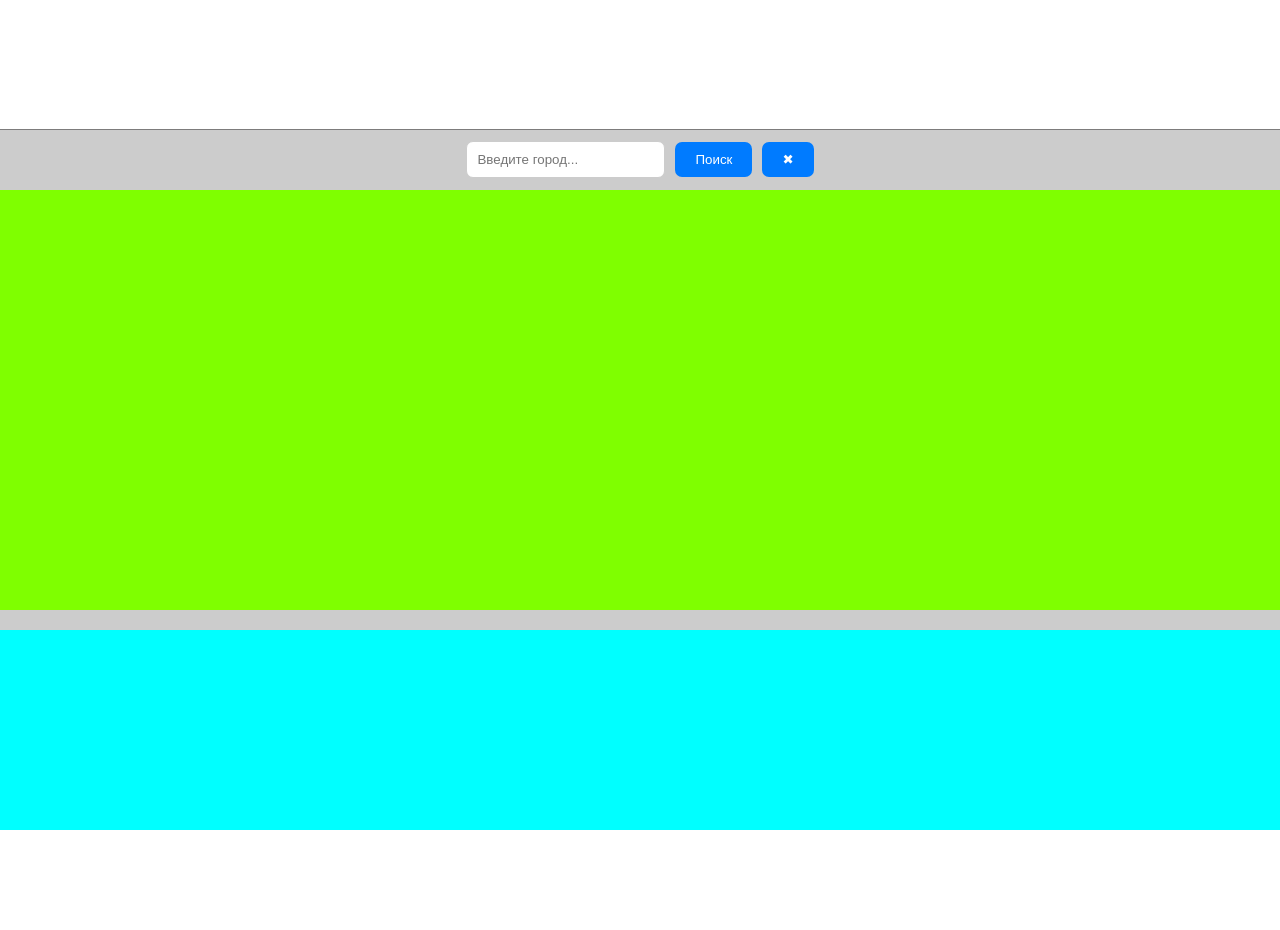
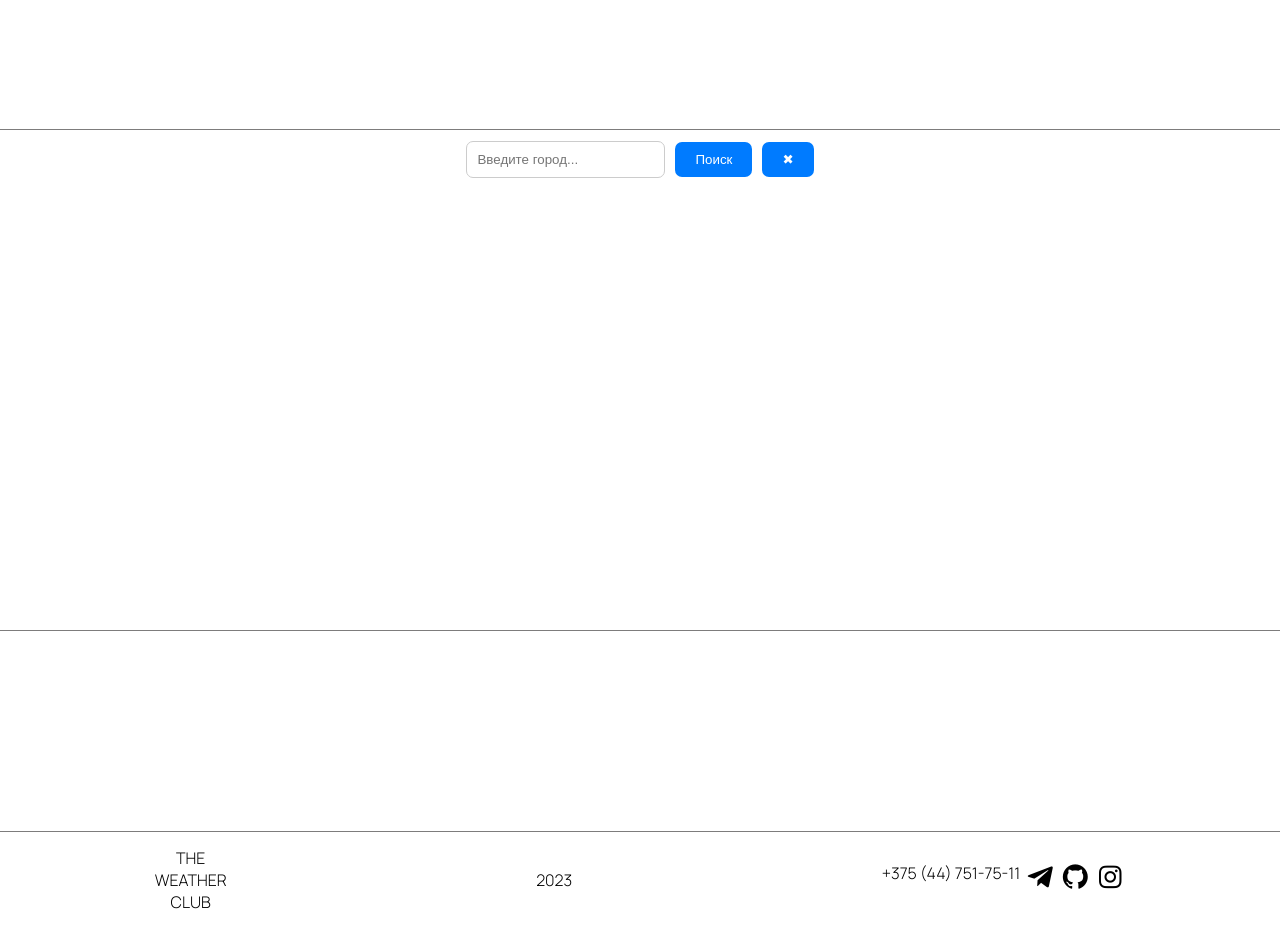
Before and after one commit to artemlakatun/weather_site, a plain HTML site: page index.html in a window 1280 px wide. Shown: the part 1458-2388 px from the top of the page. Before the commit the page ends 2288 px from the top, so only its background shows below. Drawn offline with nearby package versions, Linux system fonts and the light colour scheme.

Commit message:
feat: passed wind_weather(80%), footer(70%)

```diff
--- a/index.html
+++ b/index.html
@@ -96,8 +96,27 @@
             </form>
             <div class="find_weather_info"></div>
         </div>
-        <div class="saved_find_weather"></div>
+        <div class="saved_find_weather">
+        </div>
     </section>
+    <footer class="footer">
+        <div class="footerElements">
+            <span>
+                THE<br>
+                WEATHER<br>
+                CLUB<br>
+            </span>
+        </div>
+        <div class="footerElements">
+            <span>2023</span>
+        </div>
+        <div class="footerElements">
+            <span>+375 (44) 751-75-11</span>
+            <a class="elem" href="https://t.me/artem_lakatun"><i class='bx bxl-telegram'></i></a>
+            <a class="elem" href="https://github.com/artemlakatun"><i class='bx bxl-github'></i></a>
+            <a class="elem"href="https://www.instagram.com/artem_lakatun/"><i class='bx bxl-instagram' ></i></a>
+        </div>
+    </footer>
     <script defer src="index.js"></script>
 </body>
 </html>
--- a/style.css
+++ b/style.css
@@ -308,12 +308,12 @@ header .nav_bar {
 .find_weather_container {
     width: 100%;
     height: 700px;
-    background: #cccccc;
 }
 
 .find_weather {
     width: 100%;
     height: 500px;
+    border-bottom: 1px solid #7d7c7c;
 }
 
 .search {
@@ -359,7 +359,6 @@ header .nav_bar {
     width: 100%;
     height: 400px;
     padding-top: 20px;
-    background: chartreuse;
     display: flex;
     flex-wrap: wrap;
     justify-content: space-around;
@@ -369,12 +368,64 @@ header .nav_bar {
     width: 250px;
     min-width: 250px;
     height: 250px;
-    background: #cccccc;
     margin: 20px;
+    text-align: center;
+    border: 1px solid #7d7c7c;
+    border-radius: 5px;
 }
 
 .saved_find_weather {
     width: 100%;
     height: 200px;
-    background: aqua;
+    border-bottom: 1px solid #7d7c7c;
 }
+
+.saved_city {
+    font-size: 24px;
+    margin: 0 20px 20px 20px;
+}
+
+.delete_button {
+    width: 100px;
+    height: 30px;
+    margin-left: 20px;
+    background: red;
+    border: 1px solid gray;
+    border-radius: 6px;
+    cursor: pointer;
+    transition: background-color 0.3s;
+}
+
+.delete_button:hover {
+    background: #B22222;
+}
+
+.search button:active {
+    background-color: #8B0000;
+}
+
+/* footer */
+
+.footer {
+    width: 100%;
+    height: 100px;
+    display: flex;
+    justify-content: space-around;
+    align-items: center;
+}
+
+.footerElements {
+    margin: 17px;
+    text-align: center;
+    display: flex;
+}
+
+.elem {
+    color: black;
+    margin-left: 5px;
+    font-size: 22px;
+}
+
+.elem:hover {
+    color: gray;
+}
```
